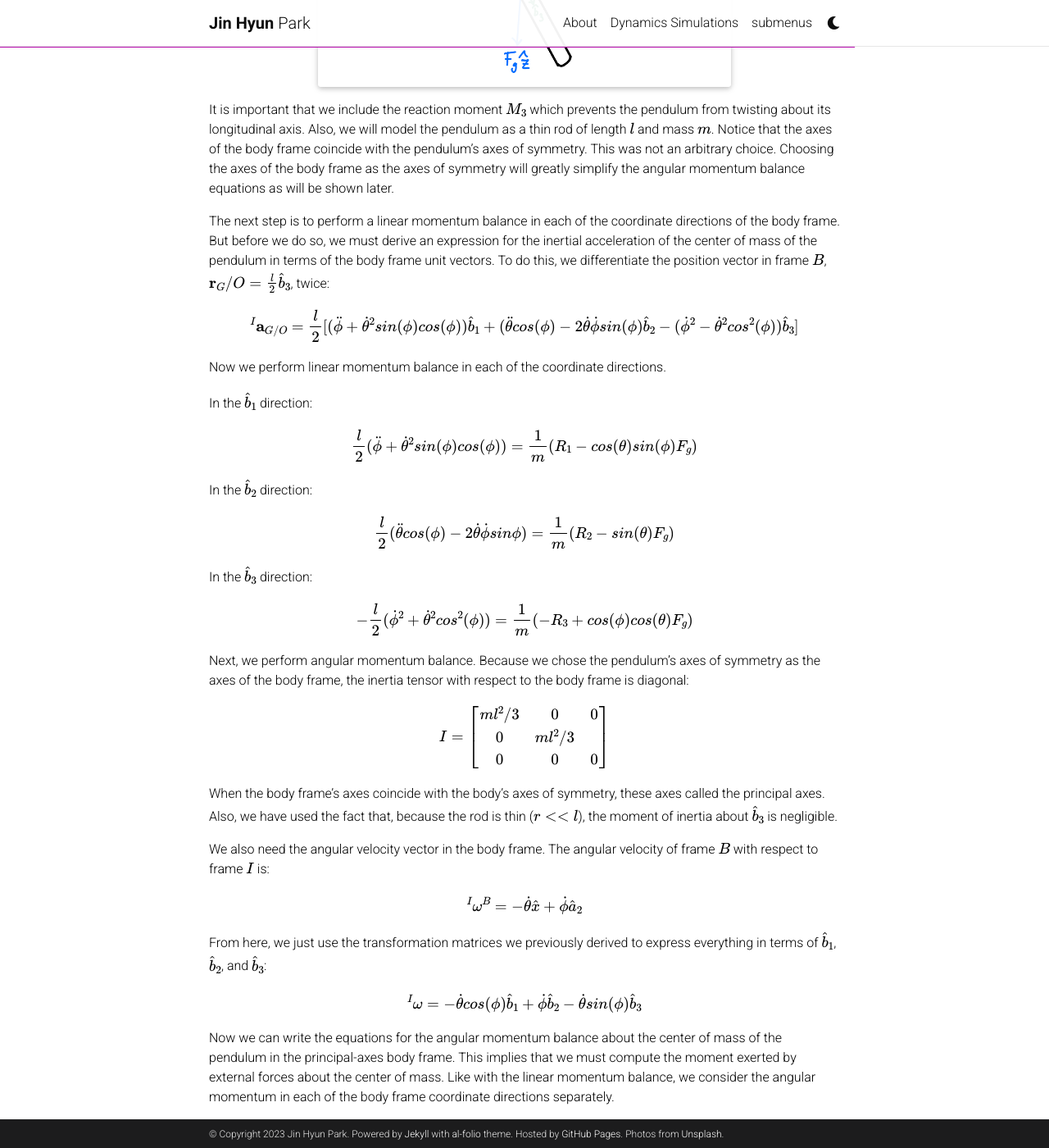
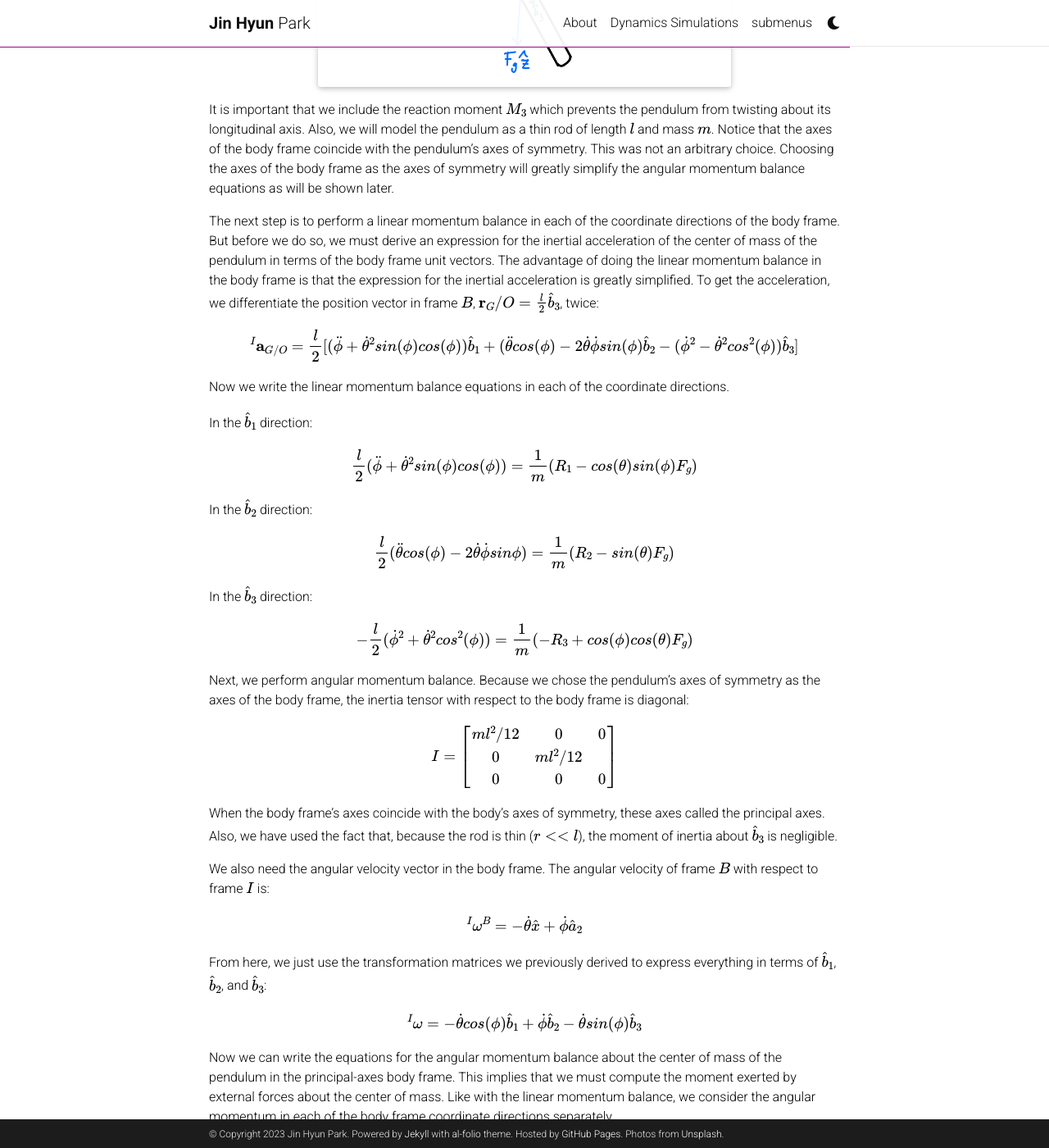
Before and after one commit to jinhyunpark2459/jinhyunpark2459.github.io, a Jekyll site: the page built from _projects/single_pendulum.md, in a window 1280 px wide and 1400 px high, scrolled down 3360 px. Shown: the whole window at 82% size. Built offline with Jekyll 4.4.1, drawn with Linux system fonts in a browser that asks for light colours; full-size pictures stand in for the smaller copies a plugin makes; comment, search, counter and statistics services are not loaded; a style sheet for code colours, icons or effects is not loaded; some of the changed text lies outside the part shown.

Commit message:
Update single_pendulum.md

```diff
--- a/_projects/single_pendulum.md
+++ b/_projects/single_pendulum.md
@@ -116,13 +116,13 @@ Like in any dynamics problem, the next step after defining the reference frame a
 
 It is important that we include the reaction moment $$M_3$$ which prevents the pendulum from twisting about its longitudinal axis. Also, we will model the pendulum as a thin rod of length $$l$$ and mass $$m$$. Notice that the axes of the body frame coincide with the pendulum's axes of symmetry. This was not an arbitrary choice. Choosing the axes of the body frame as the axes of symmetry will greatly simplify the angular momentum balance equations as will be shown later.
 
-The next step is to perform a linear momentum balance in each of the coordinate directions of the body frame. But before we do so, we must derive an expression for the inertial acceleration of the center of mass of the pendulum in terms of the body frame unit vectors. To do this, we differentiate the position vector in frame $$B$$, $$\mathbf{r}_G/O=\frac{l}{2}\hat{b}_3$$, twice:
+The next step is to perform a linear momentum balance in each of the coordinate directions of the body frame. But before we do so, we must derive an expression for the inertial acceleration of the center of mass of the pendulum in terms of the body frame unit vectors. The advantage of doing the linear momentum balance in the body frame is that the expression for the inertial acceleration is greatly simplified. To get the acceleration, we differentiate the position vector in frame $$B$$, $$\mathbf{r}_G/O=\frac{l}{2}\hat{b}_3$$, twice:
 
 $$
 {}^I\mathbf{a}_{G/O}=\frac{l}{2}[(\ddot{\phi}+\dot{\theta}^2sin(\phi)cos(\phi))\hat{b}_1+(\ddot{\theta}cos(\phi)-2\dot{\theta}\dot{\phi}sin(\phi)\hat{b}_2-(\dot{\phi}^2-\dot{\theta}^2cos^2(\phi))\hat{b}_3]
 $$
 
-Now we perform linear momentum balance in each of the coordinate directions.
+Now we write the linear momentum balance equations in each of the coordinate directions.
 
 In the $$\hat{b}_1$$ direction:
 
@@ -147,8 +147,8 @@ Next, we perform angular momentum balance. Because we chose the pendulum's axes
 $$
 I=
 \begin{bmatrix}
-ml^2/3 & 0 & 0 \\
-0 & ml^2/3 &  \\
+ml^2/12 & 0 & 0 \\
+0 & ml^2/12 &  \\
 0 & 0 & 0 \\
 \end{bmatrix}
 $$
@@ -191,7 +191,7 @@ It is important to note that, had we used a body frame that was not the principa
 
 Now we have system of 6 equations (3 from LMB, 3 from AMB) for 6 unknowns ($$R_1$$, $$R_2$$, $$R_3$$, $$M_3$$, $$\ddot{\theta}$$, $$\ddot{\phi}$$). Unlike the maximal coordinates approach, we do not have a separate constraint equation. The constraint that the rod is rigidly attached to the base was already taken into account when we derived an expression for $${}^I\mathbf{a}_{G/O}$$. Had we approached this problem using the maximal coordinates approach, we would have had an additional degree of freedom from a third rotation about $$\hat{b}_3$$ by an angle $$\psi$$ and added a constraint equation $$\dot{\psi}=0$$ to our system of equations. Also, we would not have assumed that the pendulum had a fixed length when deriving an expression for $${}^I\mathbf{a}_{G/O}$$ and instead would have added a second constraint equation $$x^2+y^2+z^2=l^2$$ to our system of equations.
 
-Next step is to solve for the unknowns. Using MATLAB's '''solve''' command.
+Next step is to solve for the unknowns. Using MATLAB's ''''solve'''' command.
 
 ### Lagrange Method
 
```
